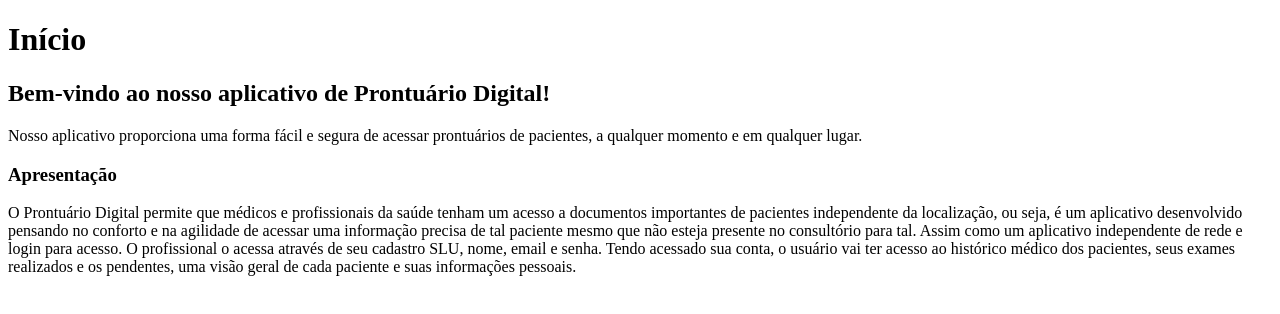
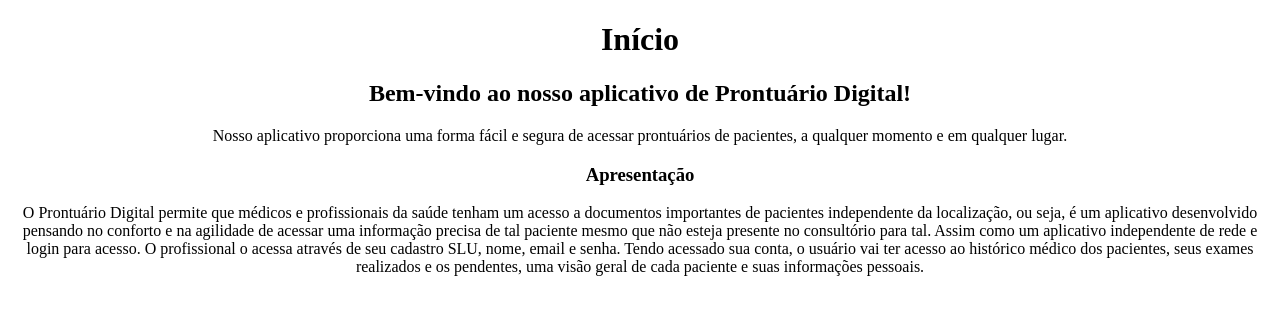
Before and after one commit to Sampocoyo/prontuario_digital, a plain HTML site: page arquivos_inicio/inicio.html in a window 1280 px wide. Drawn offline with Linux system fonts and the light colour scheme.

Commit message:
mais alterações

```diff
--- a/arquivo.css
+++ b/arquivo.css
@@ -6,3 +6,9 @@
     align-items: center;
     text-align: center;
 }
+.inicio{
+    text-align: center;
+}
+h1{
+    text-align: center;
+}
--- a/arquivos_inicio/inicio.html
+++ b/arquivos_inicio/inicio.html
@@ -3,16 +3,19 @@
 <head>
     <meta charset="UTF-8">
     <meta name="viewport" content="width=device-width, initial-scale=1.0">
+    <link rel="stylesheet" href="../arquivo.css">
     <title>Document</title>
 </head>
 <body>
-    <h1>Início</h1>
-    <section id="inicio">
-        <h2>Bem-vindo ao nosso aplicativo de Prontuário Digital!</h2>
-        <p>Nosso aplicativo proporciona uma forma fácil e segura de acessar prontuários de pacientes, a qualquer momento e em qualquer lugar.</p>
-        <div class="Apresentação">
-            <h3>Apresentação</h3>
-            <p>O Prontuário Digital permite que médicos e profissionais da saúde tenham um acesso a documentos importantes de pacientes independente da localização, ou seja, é um aplicativo desenvolvido pensando no conforto e na agilidade de acessar uma informação precisa de tal paciente mesmo que não esteja presente no consultório para tal. Assim como um aplicativo independente de rede e login para acesso. O profissional o acessa através de seu cadastro SLU, nome, email e senha. Tendo acessado sua conta, o usuário vai ter acesso ao histórico médico dos pacientes, seus exames realizados e os pendentes, uma visão geral de cada paciente e suas informações pessoais. </p>
+    <h1 class="inicio">Início</h1>
+    <section>
+        <div class="inicio">
+            <h2>Bem-vindo ao nosso aplicativo de Prontuário Digital!</h2>
+            <p>Nosso aplicativo proporciona uma forma fácil e segura de acessar prontuários de pacientes, a qualquer momento e em qualquer lugar.</p>
+            <div class="Apresentação">
+                <h3>Apresentação</h3>
+                <p>O Prontuário Digital permite que médicos e profissionais da saúde tenham um acesso a documentos importantes de pacientes independente da localização, ou seja, é um aplicativo desenvolvido pensando no conforto e na agilidade de acessar uma informação precisa de tal paciente mesmo que não esteja presente no consultório para tal. Assim como um aplicativo independente de rede e login para acesso. O profissional o acessa através de seu cadastro SLU, nome, email e senha. Tendo acessado sua conta, o usuário vai ter acesso ao histórico médico dos pacientes, seus exames realizados e os pendentes, uma visão geral de cada paciente e suas informações pessoais. </p>
+            </div>
         </div>
     </section>
 </body>
```
Also changed, not shown: arquivos_contato/contato.html (+1 -0 lines), arquivos_funcio/funcionalidades.html (+1 -0 lines), arquivos_html/saibamais.html (+2 -0 lines).
